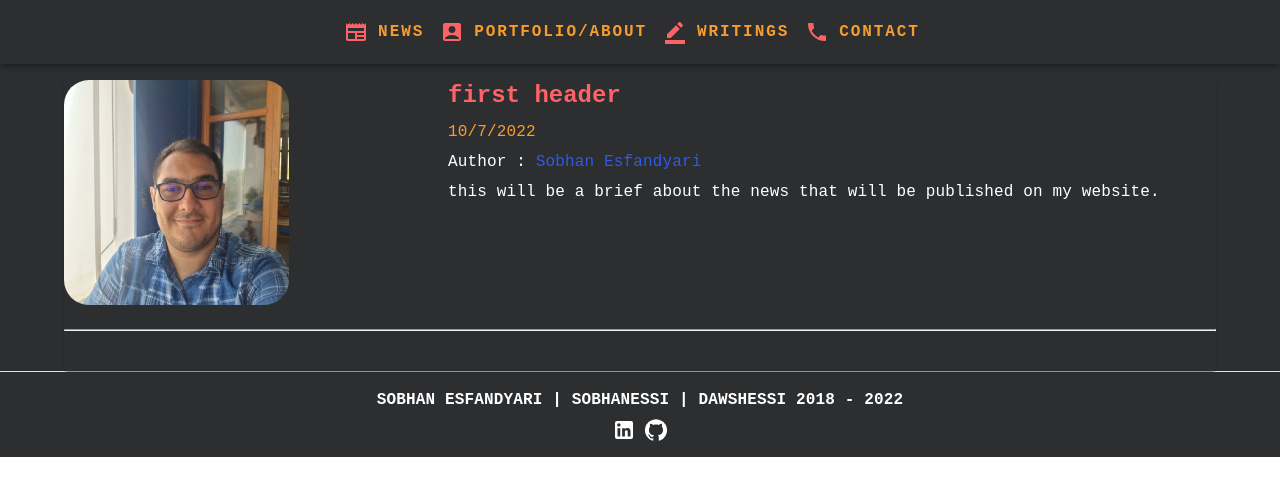
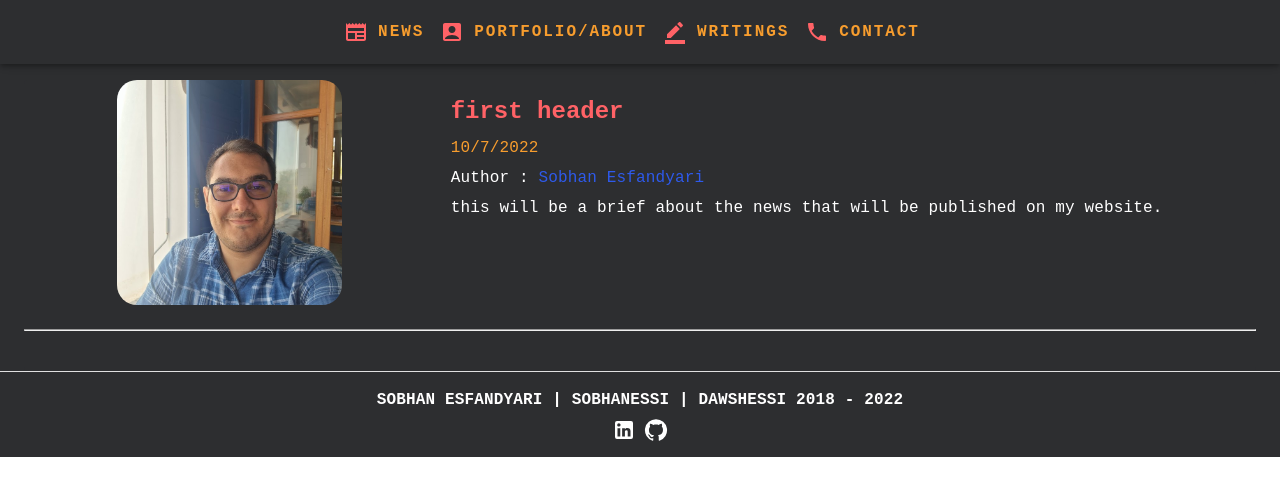
Before and after one commit to sobhanessi/sobhanessi.github.io, a Next.js app: page /News in a window 1280 px wide. Shown: the top 496 px of the page. Built offline with nearby package versions, Linux system fonts and the light colour scheme.

Commit message:
enhanced the news page by news tiles

```diff
--- a/pages/components/NewsTiles.tsx
+++ b/pages/components/NewsTiles.tsx
@@ -1,7 +1,17 @@
-import { Avatar, Card, Container, Grid, Typography } from "@mui/material";
 import React from "react";
+import {
+  Avatar,
+  Card,
+  CardContent,
+  CardHeader,
+  CardMedia,
+  Container,
+  Grid,
+  Typography,
+} from "@mui/material";
 import news from "../../public/database/news";
 import { FONT_FAMILY, MAIN_COLOR } from "../../public/theme/theme";
+import { createTheme, styled } from "@mui/material/styles";
 
 // I need to move to graphql
 
@@ -10,31 +20,77 @@ const NewsTiles = (): JSX.Element => {
     console.log(href);
     // inja bayad redirect konam be page morede nazar.
   };
+
+  const theme = createTheme({
+    breakpoints: {
+      values: {
+        xs: 0,
+        sm: 600,
+        md: 900,
+        lg: 1200,
+        xl: 1536,
+      },
+    },
+  });
+
+  const Root = styled("div")(() => ({
+    [theme.breakpoints.up("xl")]: {
+      height: 225,
+      width: 225,
+    },
+    [theme.breakpoints.up("lg")]: {
+      height: 225,
+      width: 225,
+    },
+    [theme.breakpoints.up("md")]: {
+      height: 225,
+      width: 225,
+    },
+    [theme.breakpoints.up("sm")]: {
+      height: 225,
+      width: 225,
+    },
+    [theme.breakpoints.down("xs")]: {
+      height: 225,
+      width: 225,
+    },
+  }));
+
   return (
     <>
-      <Container>
       {news.map((n) => (
         <>
           <Card
-              sx={{ bgcolor: MAIN_COLOR }}
+            sx={{
+              bgcolor: MAIN_COLOR,
+              boxShadow: 0,
+              width: "100%",
+            }}
             onClick={() => newsDivert(n.href)}
           >
             <Grid container xs={12} sx={{ mb: 4 }}>
-                <Grid item xs={12} sm={4} md={4} lg={4} xl={4}>
+              <Grid item xs={12} sm={5} md={4} lg={4} xl={4}>
+                <CardMedia
+                  sx={{
+                    display: "flex",
+                    justifyContent: "center",
+                    alignItems: "center",
+                  }}
+                >
                   <Avatar
                     src={n.headerImage}
                     alt={n.title}
                     variant="square"
-                    sx={{
+                    sx={[
+                      {
                         height: 225,
                         width: 225,
-                      borderRadius: "25px",
-                      display: "flex",
+                        borderRadius: 5,
                         mb: 2,
-                      justifyContent: "center",
-                      alignItems: "center",
-                    }}
+                      },
+                    ]}
                   />
+                </CardMedia>
               </Grid>
               <Grid
                 item
@@ -45,9 +101,10 @@ const NewsTiles = (): JSX.Element => {
                 xl={8}
                 lg={8}
                 md={8}
-                  sm={8}
+                sm={6}
                 xs={12}
               >
+                <CardContent>
                   <Typography
                     variant="h5"
                     component="div"
@@ -80,13 +137,13 @@ const NewsTiles = (): JSX.Element => {
                   >
                     {n.brief}
                   </Typography>
+                </CardContent>
               </Grid>
               <hr style={{ color: "white", width: "100%" }} />
             </Grid>
           </Card>
         </>
       ))}
-      </Container>
     </>
   );
 };
```
Lines whose indentation alone changed are shown as unchanged.
